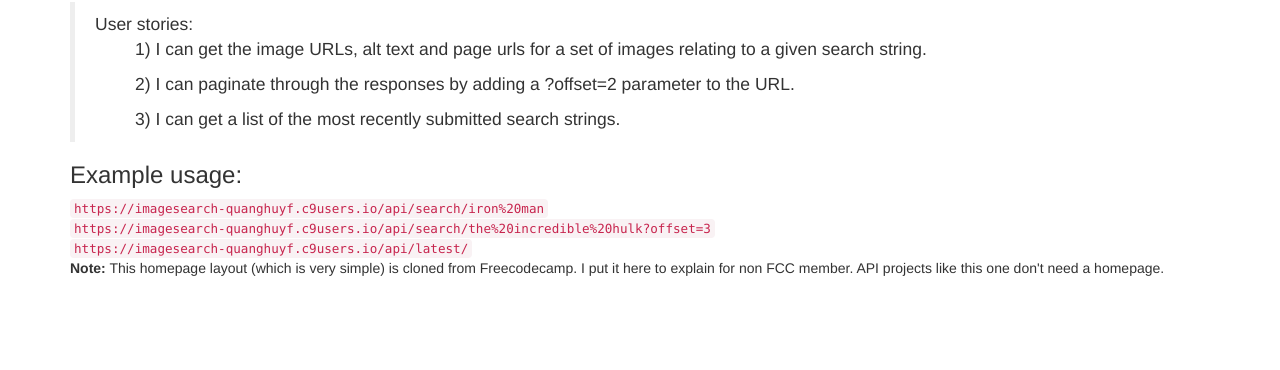
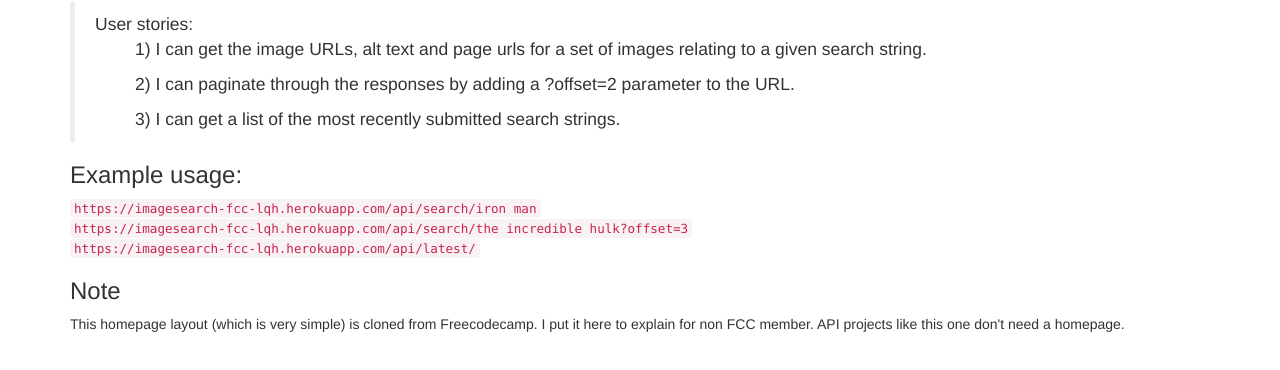
Before and after one commit to lequanghuylc/Image-Search-Abstraction-Layer-API, a website: page public/index.html in a window 1280 px wide. Shown: the part 68-438 px from the top of the page. Drawn offline with nearby package versions, Linux system fonts and the light colour scheme.

Commit message:
update index.html

```diff
--- a/public/index.html
+++ b/public/index.html
@@ -16,10 +16,11 @@
                 <ul>3) I can get a list of the most recently submitted search strings.</ul>
             </blockquote>
             <h3>Example usage:</h3>
-            <code>https://imagesearch-quanghuyf.c9users.io/api/search/iron%20man</code><br>
-            <code>https://imagesearch-quanghuyf.c9users.io/api/search/the%20incredible%20hulk?offset=3</code><br>
-            <code>https://imagesearch-quanghuyf.c9users.io/api/latest/</code>
-            <p><b>Note:</b> This homepage layout (which is very simple) is cloned from Freecodecamp. I put it here to explain for non FCC member. API projects like this one don't need a homepage.</p>
+            <code>https://imagesearch-fcc-lqh.herokuapp.com/api/search/iron man</code><br>
+            <code>https://imagesearch-fcc-lqh.herokuapp.com/api/search/the incredible hulk?offset=3</code><br>
+            <code>https://imagesearch-fcc-lqh.herokuapp.com/api/latest/</code>
+            <h3>Note</h3>
+            <p>This homepage layout (which is very simple) is cloned from Freecodecamp. I put it here to explain for non FCC member. API projects like this one don't need a homepage.</p>
         </div>
 </body>
 </html>
```
